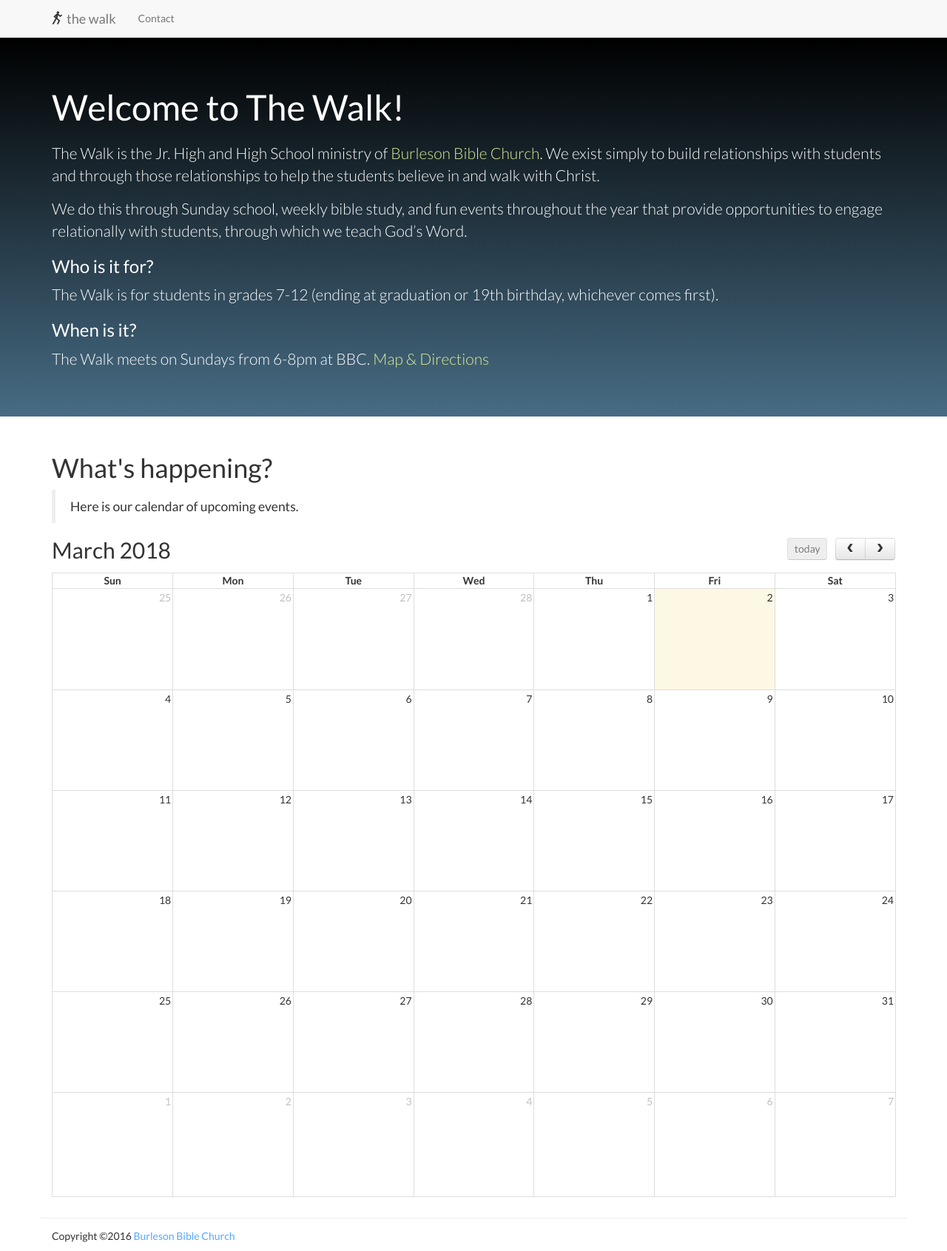
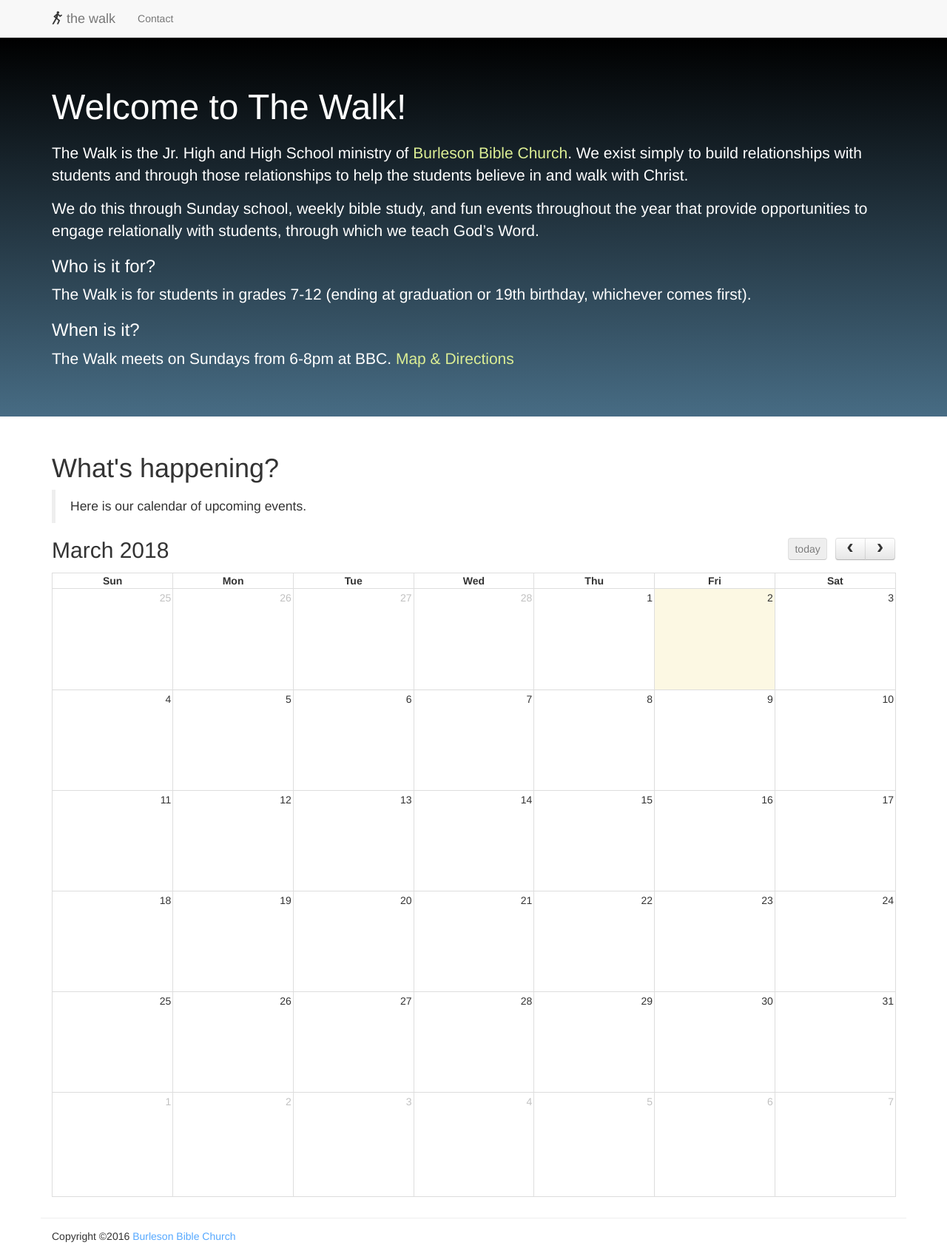
Before and after one commit to burlesonbiblechurch/bbcyouth, a Jekyll site: the page built from index.md, in a window 1280 px wide. Shown: the whole page at 74% size. Built offline with Jekyll 4.4.1, drawn with Linux system fonts in a browser that asks for light colours; nearby versions of some CDN libraries.

Commit message:
Update default.css

```diff
--- a/assets/stylesheets/default.css
+++ b/assets/stylesheets/default.css
@@ -1,9 +1,5 @@
 html {
   height: 100%;
-}
-
-body {
-  font-family: 'Lato', sans-serif;
 }
 
 h1, h2, h3 {
@@ -24,10 +20,6 @@ h1, h2, h3 {
 
 .post {
   margin-bottom: 2em;
-}
-
-.fc-button-prev, .fc-button-next {
-  font-family: Helvetica, Arial, sans-serif;
 }
 
 .fc-header-title h2 {
```
